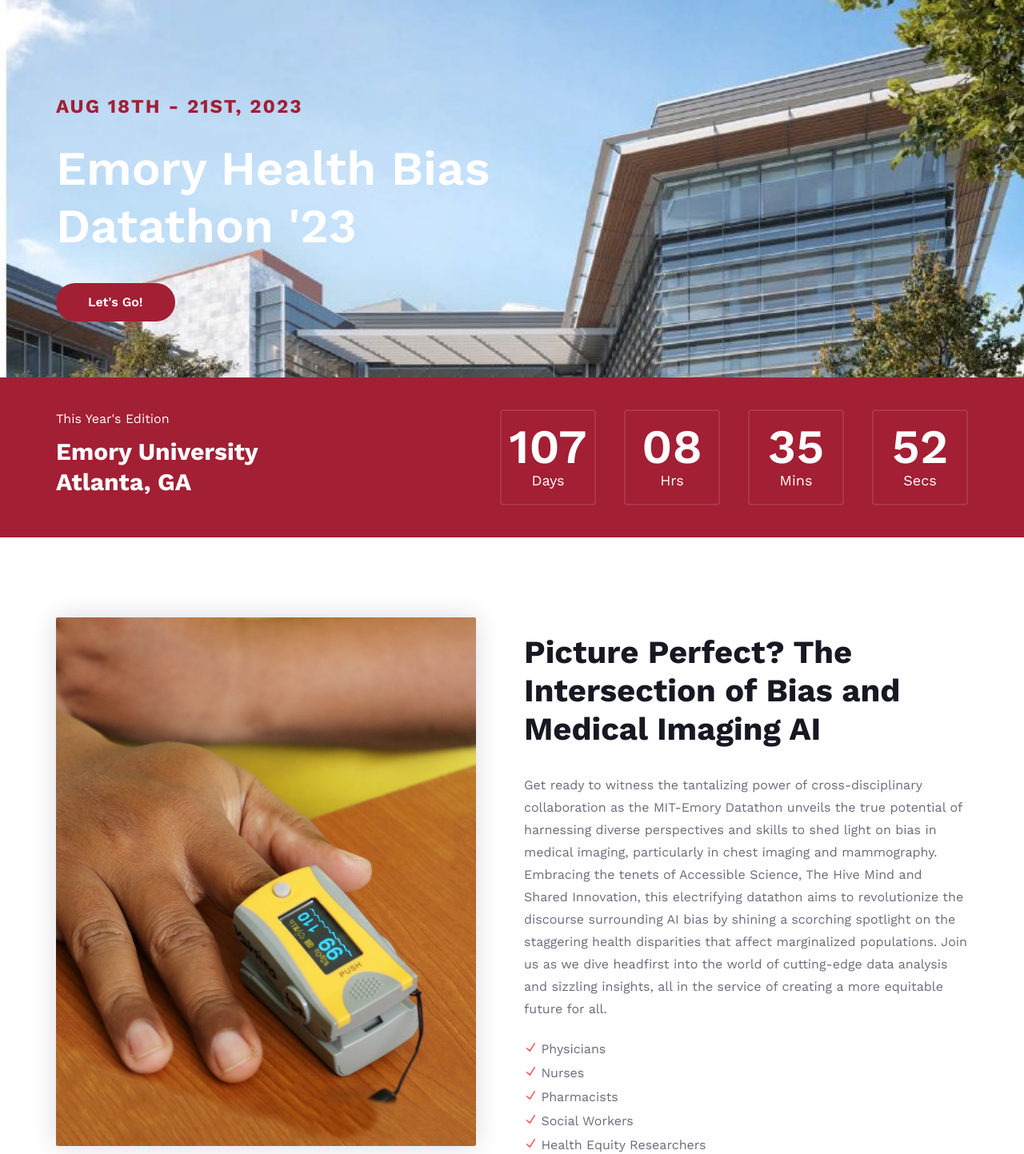
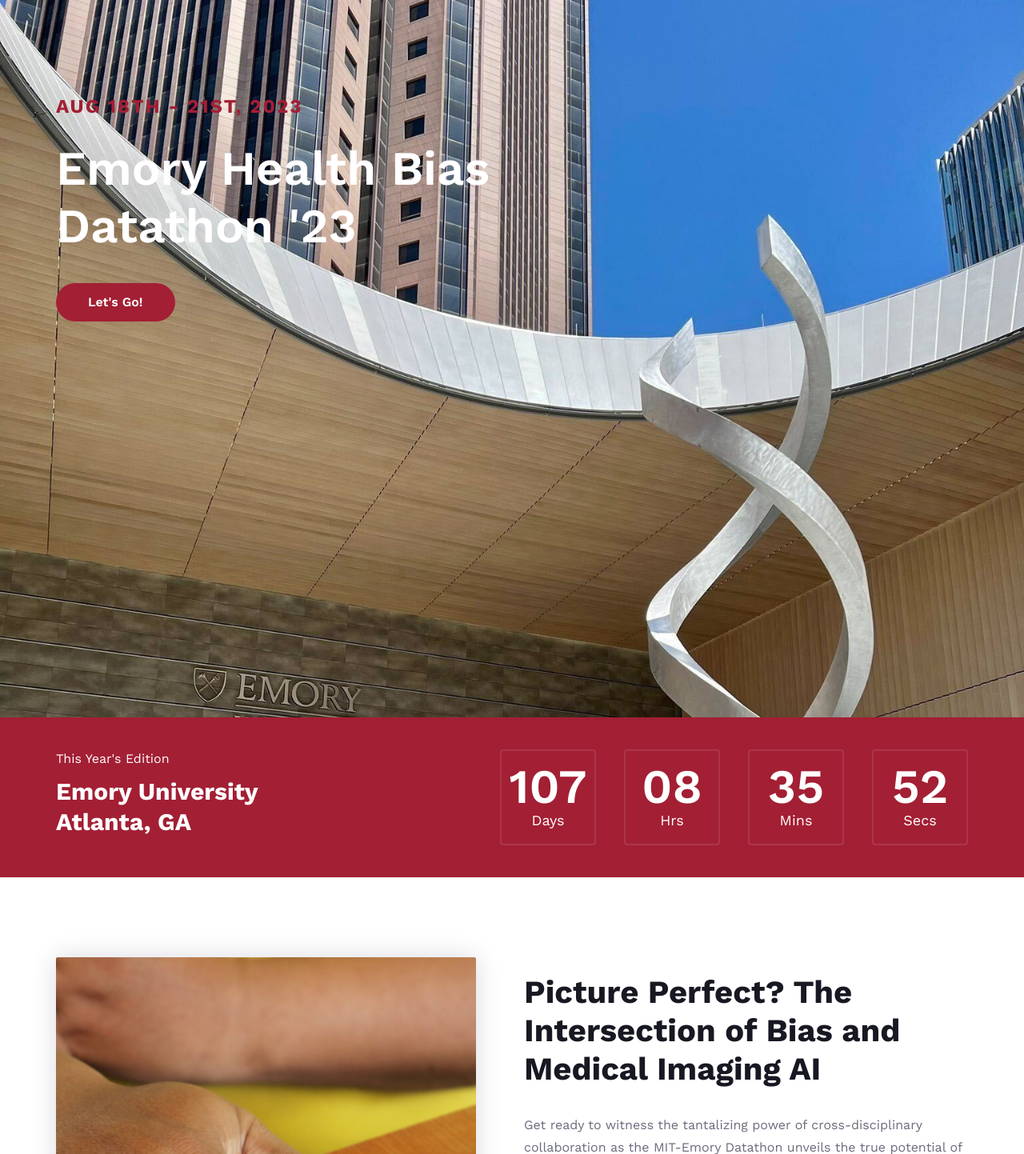
Before and after one commit to Emory-HITI/emory-hiti.github.io, a Flask app: page / in a window 1280 px wide. Shown: the part 108-1551 px from the top of the page at 80% size. Run offline with Flask 3, Linux system fonts and the light colour scheme; some libraries are stand-ins or nearby versions.

Commit message:
updated website

```diff
--- a/static/css/style.css
+++ b/static/css/style.css
@@ -406,6 +406,7 @@
 
 .hero-section {
 	padding-top: 55px;
+	padding-bottom: 425px;  /* Add this line */
 }
 
 .hero-section .hero-text {
@@ -500,6 +501,12 @@
 	color: #ffffff;
 	margin-bottom: 0;
 	line-height: 30px;
+}
+
+.clearfix::after {
+    content: "";
+    display: table;
+    clear: both;
 }
 
 /*---------------------
--- a/templates/index.html
+++ b/templates/index.html
@@ -60,7 +60,7 @@
     <!-- Header End -->
 
     <!-- Hero Section Begin -->
-    <section class="hero-section set-bg" data-setbg="static/img/hero.jpg">
+    <section class="hero-section set-bg clearfix" data-setbg="static/img/hero.jpg">
         <div class="container">
             <div class="row">
                 <div class="col-lg-7">
@@ -80,7 +80,7 @@
     <!-- Hero Section End -->
 
     <!-- Counter Section Begin -->
-    <section class="counter-section bg-gradient">
+    <section class="counter-section clearfix bg-gradient">
         <div class="container">
             <div class="row">
                 <div class="col-lg-4">
```
Also changed, not shown: other parts of templates/index.html (+18 -17 lines), index.html (+20 -19 lines), static/img/hero.jpg.
